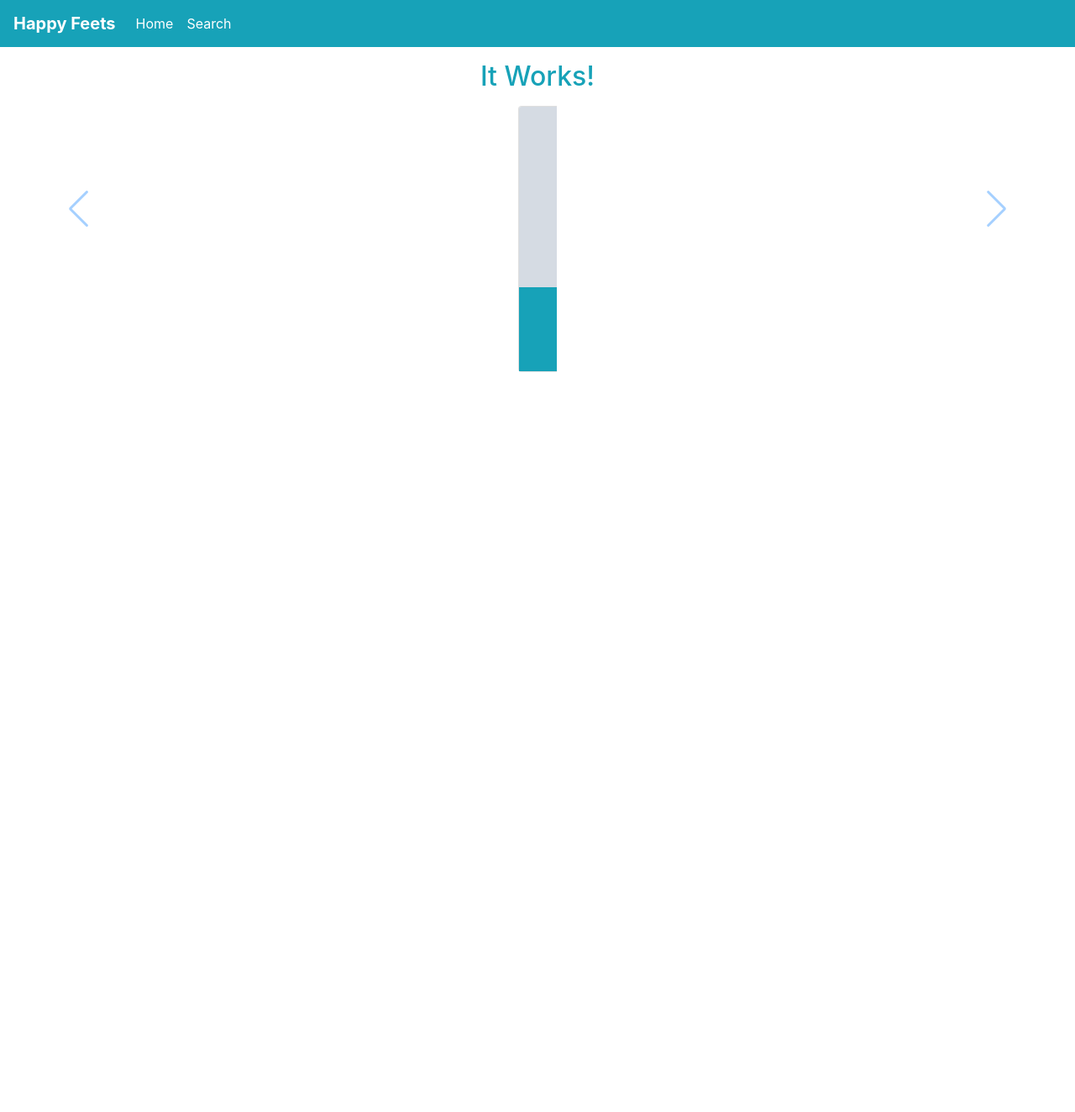
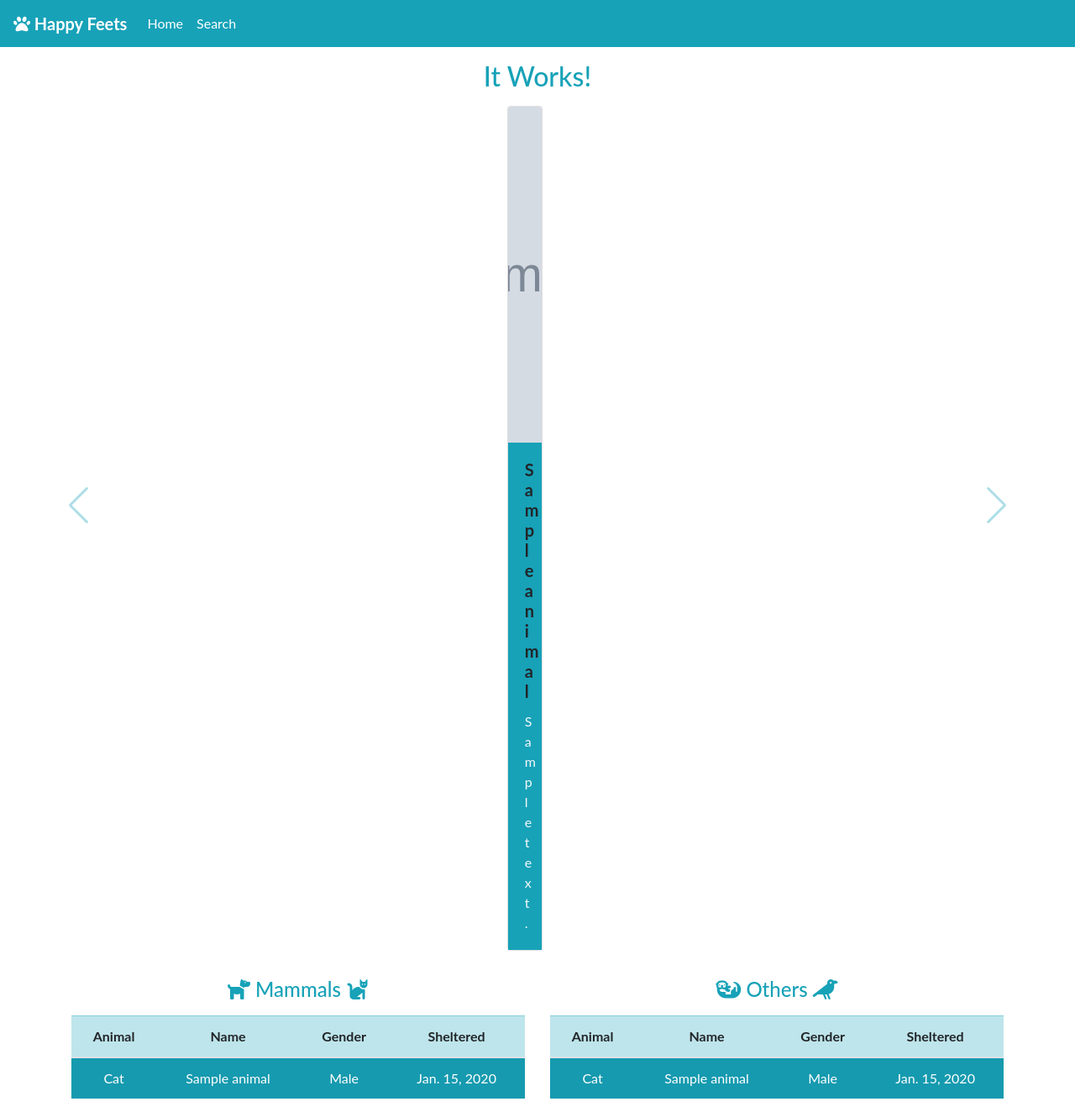
Before and after one commit to kydzoster/Happy-Feets, a Django app: template animals/templates/home.html in a window 1280 px wide. Shown: the whole page at 84% size. Before the commit the page ends 443 px from the top, so only its background shows below. Run offline with Django 3.2, Linux system fonts and the light colour scheme; the template is opened without the code that fills it: values that come from a table or form of the project are taken from there, others are empty; tables that the repository leaves empty hold one stand-in row (values such as "Sample post"); grey boxes marked "Sample" are stand-in pictures; parts of the project's set-up code (start-up, migrations or seed data) failed here and were passed over; some libraries are stand-ins or nearby versions.

Commit message:
added pagination to tables

```diff
--- a/Happy_Feets/settings.py
+++ b/Happy_Feets/settings.py
@@ -127,3 +127,6 @@
 # These are a locations for images
 MEDIA_URL = '/media/'
 MEDIA_ROOT = os.path.join(BASE_DIR, 'media')
+
+STATIC_URL = '/static/'
+STATICFILES_DIRS = (os.path.join(BASE_DIR, 'static'),)
--- a/animals/templates/home.html
+++ b/animals/templates/home.html
@@ -1,5 +1,6 @@
 <!DOCTYPE html>
 {% extends "base.html" %}
+{% load static %}
 {% block content %}
     <div class="container">
         <div class="row">
@@ -12,8 +13,8 @@
                         <div class="swiper-wrapper">
                             {% for animal in animals %}
                                 <div class="swiper-slide">
-                                    <div class="card" style="width: 18rem;">
-                                        <img src="{{ animal.image.url }}" class="card-img-top" alt="{{ animal.image.url }}">
+                                    <div class="card mb-3">
+                                        <img src="{{ animal.image.url }}" class="card-img-top img-height" alt="{{ animal.image.url }}">
                                         <div class="card-body bg-info">
                                             <h5 class="card-title font-weight-bold text-center">{{ animal.name }}</h5>
                                             <p class="card-text text-light text-center">{{ animal.description }}</p>
@@ -27,9 +28,127 @@
                     <!-- If we need pagination -->
                     <div class="swiper-pagination"></div>
                     <!-- If we need navigation buttons -->
-                    <div class="swiper-button-prev"></div>
-                    <div class="swiper-button-next"></div>
+                    <div class="swiper-button-prev text-info"></div>
+                    <div class="swiper-button-next text-info"></div>
                 </div>
+            </div>
+        </div>
+        <div class="row">
+            <div class="col-md-6">
+                <div class="h4 text-center text-info my-3"><i class="fas fa-dog"></i> Mammals <i class="fas fa-cat"></i></div>
+                <table class="table table-striped text-center">
+                    <thead class="table-info">
+                        <tr>
+                        <th scope="col">Animal</th>
+                        <th scope="col">Name</th>
+                        <th scope="col">Gender</th>
+                        <th scope="col">Sheltered</th>
+                        </tr>
+                    </thead>
+                    <tbody class="bg-info">
+                        {% for mammal in mammals %}
+                        <tr class="text-white">
+                        <td>{{mammal.animal}}</td>
+                        <td>{{mammal.name}}</td>
+                        <td>{{mammal.gender}}</td>
+                        <td>{{mammal.sheltered}}</td>
+                        </tr>
+                        {% endfor %}
+                    </tbody>
+                </table>
+                <!-- Mammal Pagination -->
+                {% if mammals.has_other_pages %}
+                <nav>
+                <ul class="pagination justified-content-center">
+                    {% if mammals.has_previous %}
+                        <li class="page-item">
+                        <a class="page-link text-light bg-info" href="?mammalspage={{ mammals.previous_page_number }}" tabindex="-1" aria-disabled="true">
+                            &laquo;
+                        </a>
+                        </li>
+                    {% else %}
+                        <li class="page-item disabled"></li>
+                    {% endif %}
+
+                    {% for pages in mammals.paginator.page_range %}
+                        <br>
+                        {% if mammals.number == pages %}
+                            <li class="page-item"><a class="page-link text-info" href="?mammalspage={{ pages }}">{{ pages }}</a></li>
+                        {% else %}
+                            <li class="page-item"><a class="page-link text-light bg-info" href="?mammalspage={{ pages }}">{{pages}}</a></li>
+                        {% endif %}
+                    {% endfor %}
+
+                    {% if mammals.has_next %}
+                        <li class="page-item">
+                        <a class="page-link text-light bg-info" href="?mammalspage={{ mammals.next_page_number }}">
+                            &raquo;
+                        </a>
+                        </li>
+                    {% else %}
+                        <li class="page-item disabled"></li>
+                    {% endif %}
+                </ul>
+                </nav>
+                {% endif %}
+            </div>
+            <div class="col-md-6">
+                <div class="h4 text-center text-info my-3"><i class="fas fa-otter"></i> Others <i class="fas fa-crow"></i></div>
+                <table class="table table-striped text-center">
+                    <thead class="table-info">
+                        <tr>
+                        <th scope="col">Animal</th>
+                        <th scope="col">Name</th>
+                        <th scope="col">Gender</th>
+                        <th scope="col">Sheltered</th>
+                        </tr>
+                    </thead>
+                    <tbody class="bg-info">
+                        {% for other in others %}
+                        <tr class="text-white">
+                        <td>{{other.animal}}</td>
+                        <td>{{other.name}}</td>
+                        <td>{{other.gender}}</td>
+                        <td>{{other.sheltered}}</td>
+                        </tr>
+                        {% endfor %}
+                    </tbody>
+                </table>
+                <!-- Others Pagination -->
+                {% if others.has_other_pages %}
+                <nav>
+                <ul class="pagination justified-content-center">
+                    {% if others.has_previous %}
+                        <li class="page-item">
+                        <a class="page-link text-light bg-info" href="?otherspage={{ others.previous_page_number }}" tabindex="-1" aria-disabled="true">
+                            &laquo;
+                        </a>
+                        </li>
+                    {% else %}
+                        <li class="page-item disabled"></li>
+                    {% endif %}
+
+                    {% for pages in others.paginator.page_range %}
+                        <br>
+                        {% if others.number == pages %}
+                            <li class="page-item"><a class="page-link text-info" href="?otherspage={{ pages }}">{{ pages }}</a></li>
+                        {% else %}
+                            <li class="page-item"><a class="page-link text-light bg-info" href="?otherspage={{ pages }}">{{pages}}</a></li>
+                        {% endif %}
+                    {% endfor %}
+
+                    {% if others.has_next %}
+                        <li class="page-item">
+                        <a class="page-link text-light bg-info" href="?otherspage={{ others.next_page_number }}">
+                            &raquo;
+                        </a>
+                        </li>
+                    {% else %}
+                        <li class="page-item disabled"></li>
+                    {% endif %}
+                </ul>
+                </nav>
+                {% endif %}
             </div>
         </div>
     </div>
--- /dev/null
+++ b/static/css/base.css
@@ -0,0 +1,7 @@
+body{
+    font-family: 'Lato';
+}
+
+.img-height{
+    height: 25rem;
+}
--- a/templates/base.html
+++ b/templates/base.html
@@ -1,4 +1,5 @@
 <!DOCTYPE html>
+{% load static %}
 <html lang="en">
     <head>
         <!-- Required meta tags -->
@@ -8,15 +9,21 @@
         <!-- Bootstrap CSS -->
         <link rel="stylesheet" href="https://stackpath.bootstrapcdn.com/bootstrap/4.5.2/css/bootstrap.min.css" integrity="sha384-JcKb8q3iqJ61gNV9KGb8thSsNjpSL0n8PARn9HuZOnIxN0hoP+VmmDGMN5t9UJ0Z" crossorigin="anonymous">
 
+        <!-- Custom CSS -->
+        <link rel="stylesheet" href="{% static 'css/base.css' %}">
+
         <!-- Swiper CSS -->
         <link rel="stylesheet" href="https://unpkg.com/swiper/swiper-bundle.css">
         <link rel="stylesheet" href="https://unpkg.com/swiper/swiper-bundle.min.css">
 
-        <title>Hello, world!</title>
+        <!--  Font Awesome -->
+        <script src="https://kit.fontawesome.com/e9c73d7092.js" crossorigin="anonymous"></script>
+
+        <title>Happy Feets</title>
     </head>
     <!--NavBar-->
     <nav class="navbar navbar-expand-lg navbar-dark bg-info">
-        <a class="navbar-brand font-weight-bold" href="{% url 'home' %}">Happy Feets</a>
+        <a class="navbar-brand font-weight-bold" href="{% url 'home' %}"><i class="fas fa-paw"></i> Happy Feets</a>
         <button class="navbar-toggler" type="button" data-toggle="collapse" data-target="#navbarSupportedContent" aria-controls="navbarSupportedContent" aria-expanded="false" aria-label="Toggle navigation">
             <span class="navbar-toggler-icon"></span>
         </button>
```
Also changed, not shown: animals/views.py (+17 -1 lines).
